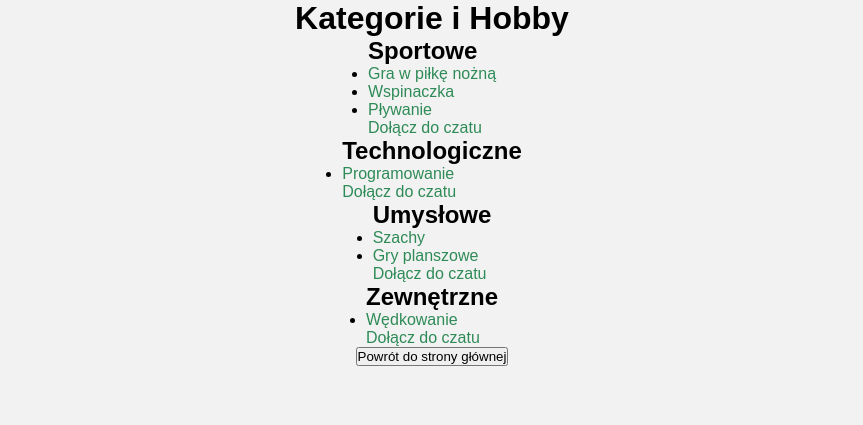
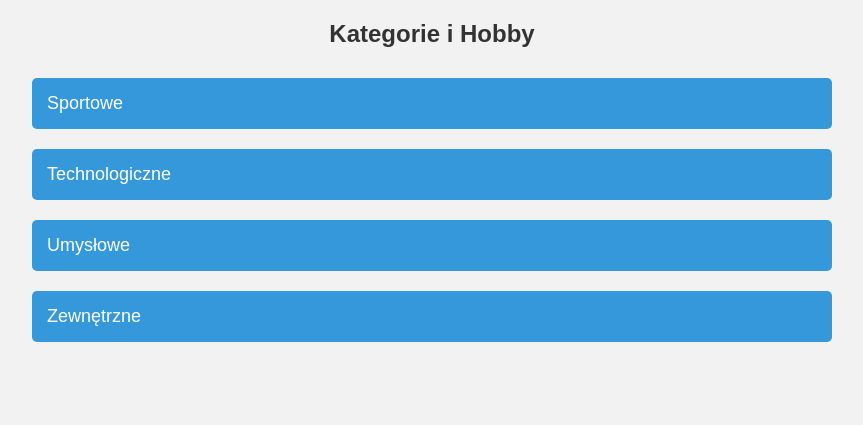
Before and after one commit to olimo54323/BIT_Festival_2024, a Flask app: page /categories in a window 1280 px wide. Shown: the part 74-499 px from the top of the page, without its empty margins (208-1071 px from the left). Run offline with Flask 3, Linux system fonts and the light colour scheme; data comes from the database, SQL or seed files in the repository; parts of the project's set-up code (start-up, migrations or seed data) failed here and were passed over.

Commit message:
kategorie_wstepnie

```diff
--- a/static/css/categories.css
+++ b/static/css/categories.css
@@ -92,31 +92,48 @@ h1 {
     margin: 20px 0;
 }
 
-/* Kategoria */
-.category {
-    background-color: #ffffff;
-    border-radius: 10px;
-    box-shadow: 0 2px 8px rgba(0, 0, 0, 0.1);
-    margin: 20px auto;
-    padding: 20px;
+/* Kategoria jako panel */
+.accordion {
+    background-color: #3498db;
+    color: white;
+    cursor: pointer;
+    padding: 15px;
+    text-align: left;
+    border: none;
+    outline: none;
+    font-size: 18px;
     width: 80%;
     max-width: 800px;
+    margin: 10px auto;
+    border-radius: 5px;
+    transition: background-color 0.3s ease;
 }
 
-.category h2 {
-    font-size: 1.8em;
-    color: #3498db;
-    margin-bottom: 10px;
+.accordion:hover {
+    background-color: #2980b9;
 }
 
-/* Lista hobby */
-.hobby-list {
+.accordion.active {
+    background-color: #1f6ea5;
+}
+
+.panel {
+    background-color: #ffffff;
+    max-height: 0;
+    overflow: hidden;
+    transition: max-height 0.3s ease-out;
+    padding-left: 15px;
+    border-radius: 0 0 5px 5px;
+    box-shadow: 0 2px 8px rgba(0, 0, 0, 0.1);
+}
+
+.panel ul {
     list-style-type: none;
-    padding: 0;
+    padding: 10px 0;
     margin: 0;
 }
 
-.hobby-list li {
+.panel ul li {
     padding: 8px;
     margin: 5px 0;
     background-color: #ecf0f1;
@@ -124,24 +141,25 @@ h1 {
     transition: background-color 0.3s ease;
 }
 
-.hobby-list li:hover {
+.panel ul li:hover {
     background-color: #3498db;
     color: #fff;
 }
 
-.hobby-list li a {
+.panel ul li a {
     text-decoration: none;
     color: #2c3e50;
     font-weight: bold;
 }
 
-.hobby-list li a:hover {
+.panel ul li a:hover {
     color: #ffffff;
 }
 
-/* Przycisk powrotu */
-div a button {
+/* Przycisk czatu */
+.panel .chat-button {
     display: inline-block;
+    margin-top: 15px;
     padding: 10px 20px;
     background-color: #3498db;
     color: white;
@@ -150,11 +168,10 @@ div a button {
     font-size: 1em;
     cursor: pointer;
     text-align: center;
-    margin-top: 30px;
     text-decoration: none;
 }
 
-div a button:hover {
+.panel .chat-button:hover {
     background-color: #2980b9;
 }
 
@@ -178,7 +195,7 @@ div a button:hover {
         font-size: 20px;
     }
 
-    .category {
+    .accordion {
         width: 90%;
     }
 }
--- a/templates/categories.html
+++ b/templates/categories.html
@@ -3,10 +3,24 @@
 <head>
     <meta charset="UTF-8">
     <title>Kategorie i Hobby</title>
-    <link rel="stylesheet" href="{{ url_for('static', filename='css/index.css') }}">
-    <link rel="stylesheet" href="{{ url_for('static', filename='css/header.css') }}">
+    <link rel="stylesheet" href="{{ url_for('static', filename='css/categories.css') }}">
+    <script>
+        document.addEventListener("DOMContentLoaded", () => {
+            const accordions = document.querySelectorAll(".accordion");
+            accordions.forEach(acc => {
+                acc.addEventListener("click", function () {
+                    this.classList.toggle("active");
+                    const panel = this.nextElementSibling;
+                    if (panel.style.maxHeight) {
+                        panel.style.maxHeight = null;
+                    } else {
+                        panel.style.maxHeight = panel.scrollHeight + "px";
+                    }
+                });
+            });
+        });
+    </script>
 </head>
-
 <body>
     <header>
         <div class="logo-container">
@@ -29,27 +43,17 @@
     </header>
     <h1>Kategorie i Hobby</h1>
     {% for category in categories %}
-    <div class="category">
-        <h2>{{ category.category }}</h2>
-        <ul class="hobby-list">
+    <button class="accordion">{{ category.category }}</button>
+    <div class="panel">
+        <ul>
             {% for hobby in category.hobbies %}
             <li>
                 <a href="{{ url_for('hobby_detail', name=hobby.hobby) }}">{{ hobby.hobby }}</a>
             </li>
             {% endfor %}
-            <a href="{{ url_for('chat_room', room_id=category.category_id) }}"
-            class="bg-blue-500 hover:bg-blue-600 text-white px-4 py-2 rounded">
-             Dołącz do czatu
-         </a>
         </ul>
+        <a href="{{ url_for('chat_room', room_id=category.category_id) }}" class="chat-button">Dołącz do czatu</a>
     </div>
     {% endfor %}
-
-    <!-- Przycisk powrotu do strony głównej -->
-    <div>
-        <a href="{{ url_for('index') }}">
-            <button>Powrót do strony głównej</button>
-        </a>
-    </div>
 </body>
 </html>
```
